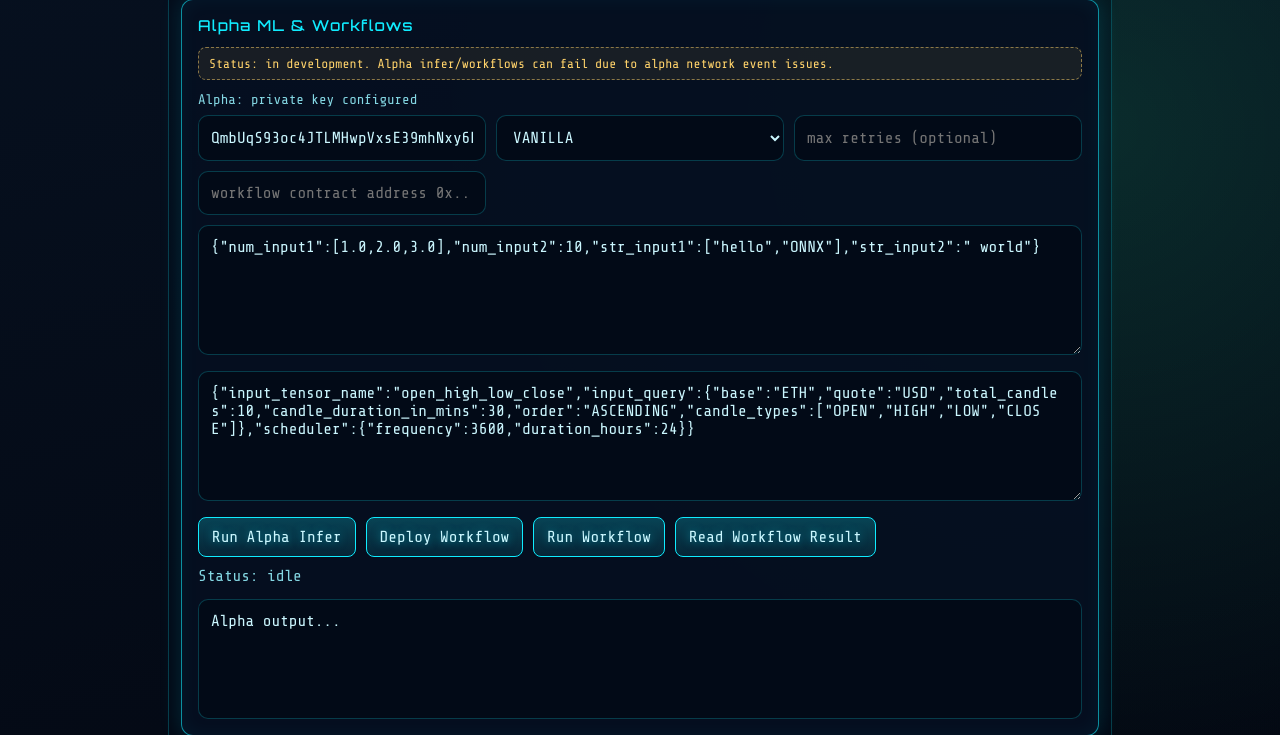
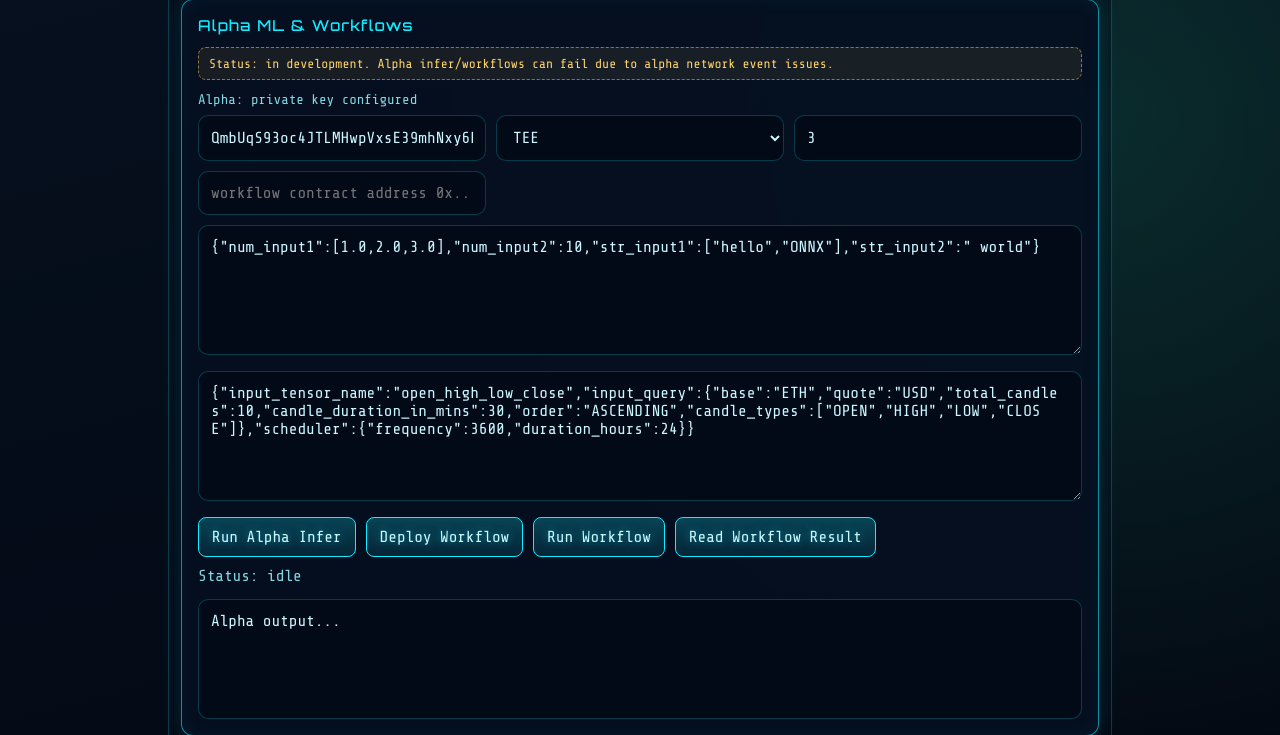
Before and after one commit to arthuroua/opengradient-intelligence-terminal, a Flask app: page / in a window 1280 px wide, after a click that opens the changed part. Shown: the part 2663-3398 px from the top of the page. Run offline with Flask 3, Linux system fonts and the light colour scheme; some libraries are stand-ins or nearby versions.

Commit message:
Default Alpha infer mode to TEE with retries preset

```diff
--- a/app.py
+++ b/app.py
@@ -1464,7 +1464,7 @@ def modelhub_upload_file():
 def alpha_infer():
     data = request.get_json(silent=True) or {}
     model_cid = (data.get("model_cid") or "").strip()
-    mode = (data.get("mode") or "VANILLA").upper().strip()
+    mode = (data.get("mode") or "TEE").upper().strip()
     model_input = data.get("model_input")
     max_retries = data.get("max_retries")
 
--- a/templates/index.html
+++ b/templates/index.html
@@ -282,10 +282,10 @@
           <input id="alphaModelCid" placeholder="model CID (Qm...)" value="QmbUqS93oc4JTLMHwpVxsE39mhNxy6hpf6Py3r9oANr8aZ" />
           <select id="alphaMode">
             <option value="VANILLA">VANILLA</option>
-            <option value="TEE">TEE</option>
+            <option value="TEE" selected>TEE</option>
             <option value="ZKML">ZKML</option>
           </select>
-          <input id="alphaMaxRetries" placeholder="max retries (optional)" />
+          <input id="alphaMaxRetries" placeholder="max retries (optional)" value="3" />
           <input id="workflowContract" placeholder="workflow contract address 0x..." />
         </div>
         <textarea id="alphaInputJson">{"num_input1":[1.0,2.0,3.0],"num_input2":10,"str_input1":["hello","ONNX"],"str_input2":" world"}</textarea>
```
